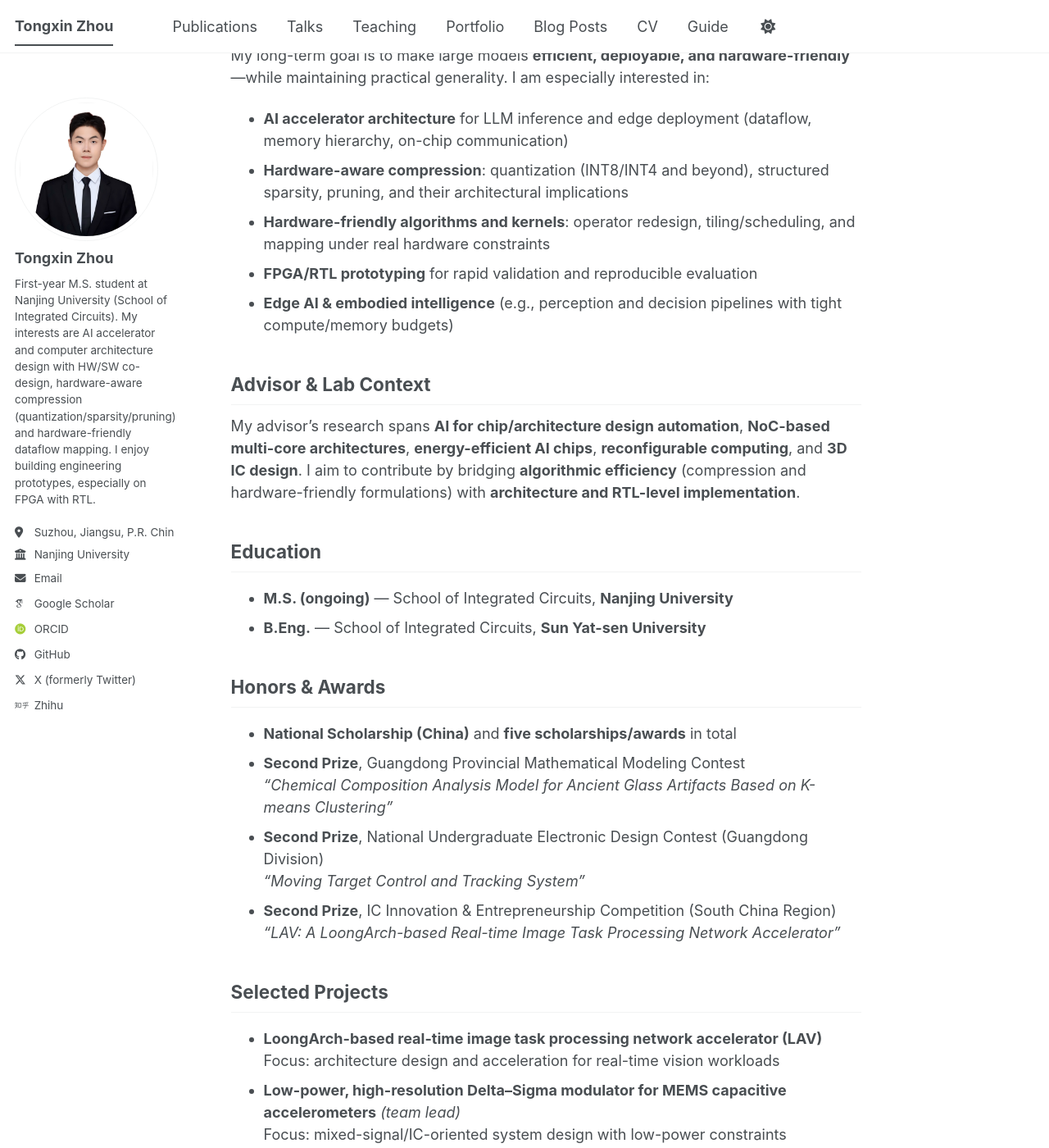
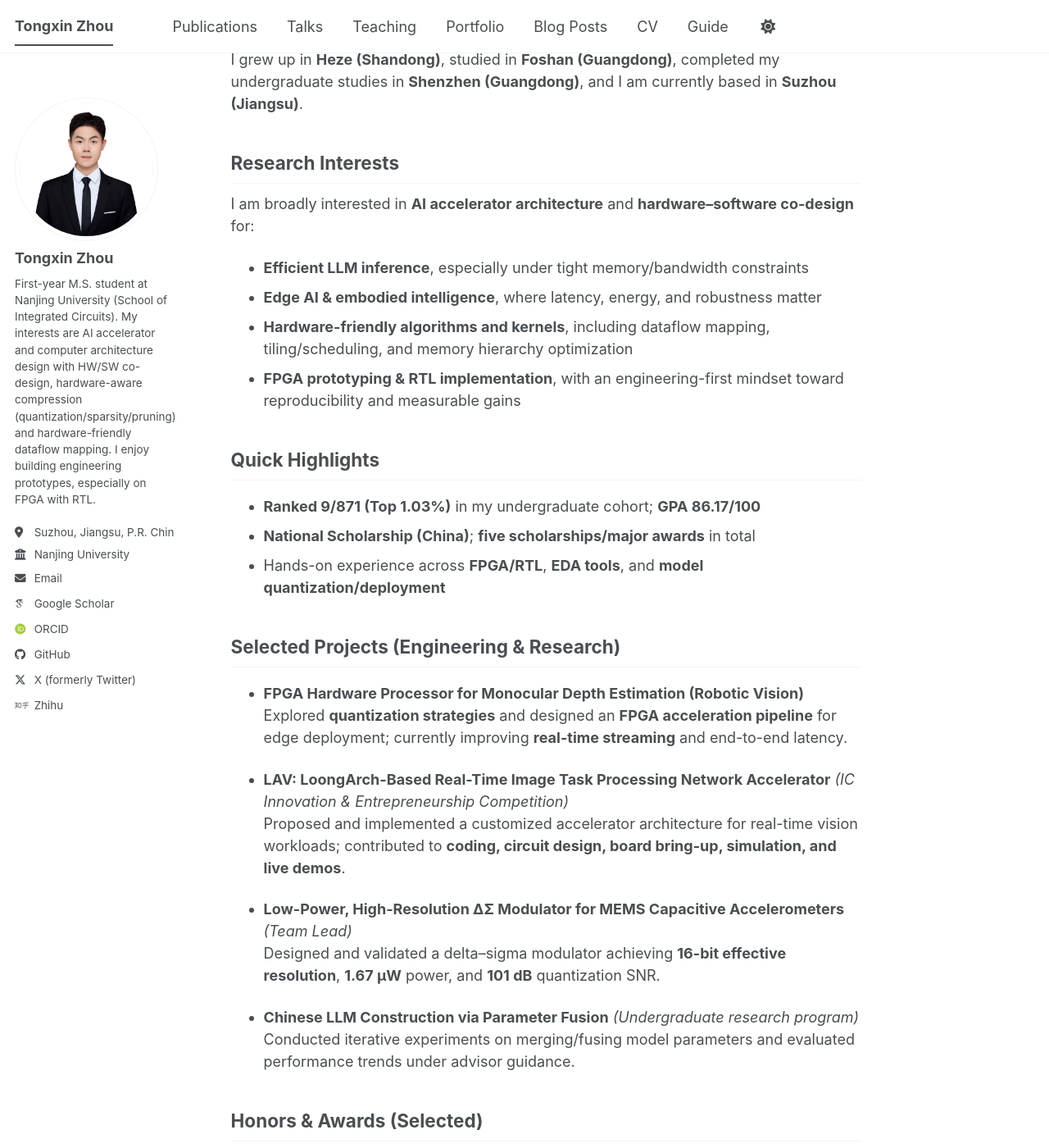
Before and after one commit to SyntonZhou/tongxinzhou.github.io, a Jekyll site: the page built from _pages/about.md, in a window 1280 px wide and 1400 px high, scrolled down 347 px. Shown: the whole window at 82% size. Built offline with Jekyll 4.4.1, drawn with Linux system fonts in a browser that asks for light colours; some web fonts are replaced; a script bundle is joined from its source files by our own code; library files that are not in the unit come from our copies; some of the changed text lies outside the part shown.

Commit message:
Revise about page content and structure
Updated personal introduction and research interests in the about page.

```diff
--- a/_pages/about.md
+++ b/_pages/about.md
@@ -7,56 +7,55 @@ redirect_from:
   - /about.html
 ---
 
-Hi! I am **Tongxin Zhou**, a **first-year M.S. student** at the **School of Integrated Circuits, Nanjing University (NJU)**. I am advised by **Assoc. Prof. (Research Fellow) Yuxiang Fu** ([website](https://yuxiangfunju.github.io/)). My research direction is **hardware–software co-design for efficient AI systems**, with a strong focus on **AI accelerators**, **hardware-aware model compression** (quantization/sparsity/pruning), and **hardware-friendly dataflow mapping**. I particularly enjoy **engineering-driven prototyping on FPGA with RTL**.
+**Chasing Efficiency — in silicon and in life.**
+**HW/SW Co-Design (FPGA & ASIC) • Hardware-Friendly Dataflows • Model Compression**
+
+Hi! I am **Tongxin Zhou**, a **first-year M.S. student** at the **School of Integrated Circuits, Nanjing University (NJU)**, advised by **Assoc. Prof. (Research Fellow) Yuxiang Fu**.
+My research goal is to make **large models efficient, deployable, and hardware-friendly**, by combining **hardware-aware model compression** (quantization / structured sparsity / pruning) with **architecture and dataflow co-design**, and validating ideas through **FPGA/RTL engineering prototypes**.
+
+I grew up in **Heze (Shandong)**, studied in **Foshan (Guangdong)**, completed my undergraduate studies in **Shenzhen (Guangdong)**, and I am currently based in **Suzhou (Jiangsu)**.
 
 ## Research Interests
-My long-term goal is to make large models **efficient, deployable, and hardware-friendly**—while maintaining practical generality. I am especially interested in:
+I am broadly interested in **AI accelerator architecture** and **hardware–software co-design** for:
+- **Efficient LLM inference**, especially under tight memory/bandwidth constraints
+- **Edge AI & embodied intelligence**, where latency, energy, and robustness matter
+- **Hardware-friendly algorithms and kernels**, including dataflow mapping, tiling/scheduling, and memory hierarchy optimization
+- **FPGA prototyping & RTL implementation**, with an engineering-first mindset toward reproducibility and measurable gains
 
-- **AI accelerator architecture** for LLM inference and edge deployment (dataflow, memory hierarchy, on-chip communication)
-- **Hardware-aware compression**: quantization (INT8/INT4 and beyond), structured sparsity, pruning, and their architectural implications
-- **Hardware-friendly algorithms and kernels**: operator redesign, tiling/scheduling, and mapping under real hardware constraints
-- **FPGA/RTL prototyping** for rapid validation and reproducible evaluation
-- **Edge AI & embodied intelligence** (e.g., perception and decision pipelines with tight compute/memory budgets)
+## Quick Highlights
+- **Ranked 9/871 (Top 1.03%)** in my undergraduate cohort; **GPA 86.17/100**
+- **National Scholarship (China)**; **five scholarships/major awards** in total
+- Hands-on experience across **FPGA/RTL**, **EDA tools**, and **model quantization/deployment**
 
-## Advisor & Lab Context
-My advisor’s research spans **AI for chip/architecture design automation**, **NoC-based multi-core architectures**, **energy-efficient AI chips**, **reconfigurable computing**, and **3D IC design**. I aim to contribute by bridging **algorithmic efficiency** (compression and hardware-friendly formulations) with **architecture and RTL-level implementation**.
+## Selected Projects (Engineering & Research)
+- **FPGA Hardware Processor for Monocular Depth Estimation (Robotic Vision)**
+  Explored **quantization strategies** and designed an **FPGA acceleration pipeline** for edge deployment; currently improving **real-time streaming** and end-to-end latency.
 
-## Education
-- **M.S. (ongoing)** — School of Integrated Circuits, **Nanjing University**
-- **B.Eng.** — School of Integrated Circuits, **Sun Yat-sen University**
+- **LAV: LoongArch-Based Real-Time Image Task Processing Network Accelerator** *(IC Innovation & Entrepreneurship Competition)*
+  Proposed and implemented a customized accelerator architecture for real-time vision workloads; contributed to **coding, circuit design, board bring-up, simulation, and live demos**.
 
-## Honors & Awards
-- **National Scholarship (China)** and **five scholarships/awards** in total
-- **Second Prize**, Guangdong Provincial Mathematical Modeling Contest
-  *“Chemical Composition Analysis Model for Ancient Glass Artifacts Based on K-means Clustering”*
-- **Second Prize**, National Undergraduate Electronic Design Contest (Guangdong Division)
-  *“Moving Target Control and Tracking System”*
-- **Second Prize**, IC Innovation & Entrepreneurship Competition (South China Region)
-  *“LAV: A LoongArch-based Real-time Image Task Processing Network Accelerator”*
+- **Low-Power, High-Resolution ΔΣ Modulator for MEMS Capacitive Accelerometers** *(Team Lead)*
+  Designed and validated a delta–sigma modulator achieving **16-bit effective resolution**, **1.67 μW** power, and **101 dB** quantization SNR.
 
-## Selected Projects
-- **LoongArch-based real-time image task processing network accelerator (LAV)**
-  Focus: architecture design and acceleration for real-time vision workloads
-- **Low-power, high-resolution Delta–Sigma modulator for MEMS capacitive accelerometers** *(team lead)*
-  Focus: mixed-signal/IC-oriented system design with low-power constraints
-- **Hardware processor for depth estimation in robotic vision systems**
-  Focus: mapping vision algorithms to hardware-friendly pipelines
+- **Chinese LLM Construction via Parameter Fusion** *(Undergraduate research program)*
+  Conducted iterative experiments on merging/fusing model parameters and evaluated performance trends under advisor guidance.
 
-## Leadership & Service
-- **Class Monitor** (undergraduate)
-- **Head, Secretariat Department**, Graduate Student Union (M.S. program)
-- **Member of the Communist Party of China (CPC)**
+## Honors & Awards (Selected)
+- **National Scholarship**, 2023
+- **Second Prize (South China Region)**, National College Student IC Innovation & Entrepreneurship Competition, 2024
+- **Second Prize (Guangdong Division)**, National Mathematical Modeling Contest, 2022
+- **Second Prize (Guangdong Division)**, National Undergraduate Electronic Design Contest, 2023
+- Multiple university-level scholarships and recognitions (first-class/special scholarships, outstanding student honors)
+
+## Leadership
+I served as **Class Monitor** throughout my undergraduate years and currently serve as **Head of the Secretariat Department** in the Graduate Student Union. I enjoy organizing teams and delivering complex projects under tight timelines.
 
 ## English Proficiency
-- **TOEFL iBT:** 80 / 120 (CEFR **B2**)
+- **TOEFL iBT:** 80/120 (CEFR **B2**)
   Reading 5.0/6.0, Listening 3.5/6.0, Writing 4.5/6.0, Speaking 3.0/6.0
-- **CET-4:** 550 / 710
-  Listening 162/249, Reading 204/249, Writing & Translation 184/212
-- **CET-6:** 485 / 710
-  Listening 155/249, Reading 207/249, Writing & Translation 164/212
+- **CET-4:** 550/710 (L 162, R 204, W&T 184)
+- **CET-6:** 485/710 (L 155, R 207, W&T 164)
 
 ## Opportunities
-I am actively seeking **research internship opportunities** and preparing for **Ph.D. applications abroad**, with a focus on:
-**AI accelerators, hardware–software co-design, FPGA/RTL prototyping, and efficient LLM inference for edge/embodied AI**.
-
-If you would like to discuss collaboration or opportunities, feel free to contact me via my university email.
+I am actively seeking **research internship opportunities** and preparing for **Ph.D. applications abroad**.
+If my interests overlap with yours—**AI accelerators, HW/SW co-design, FPGA/RTL prototyping, and efficient LLM inference for edge/embodied AI**—feel free to reach out via **502025730018@smail.nju.edu.cn**.
```
